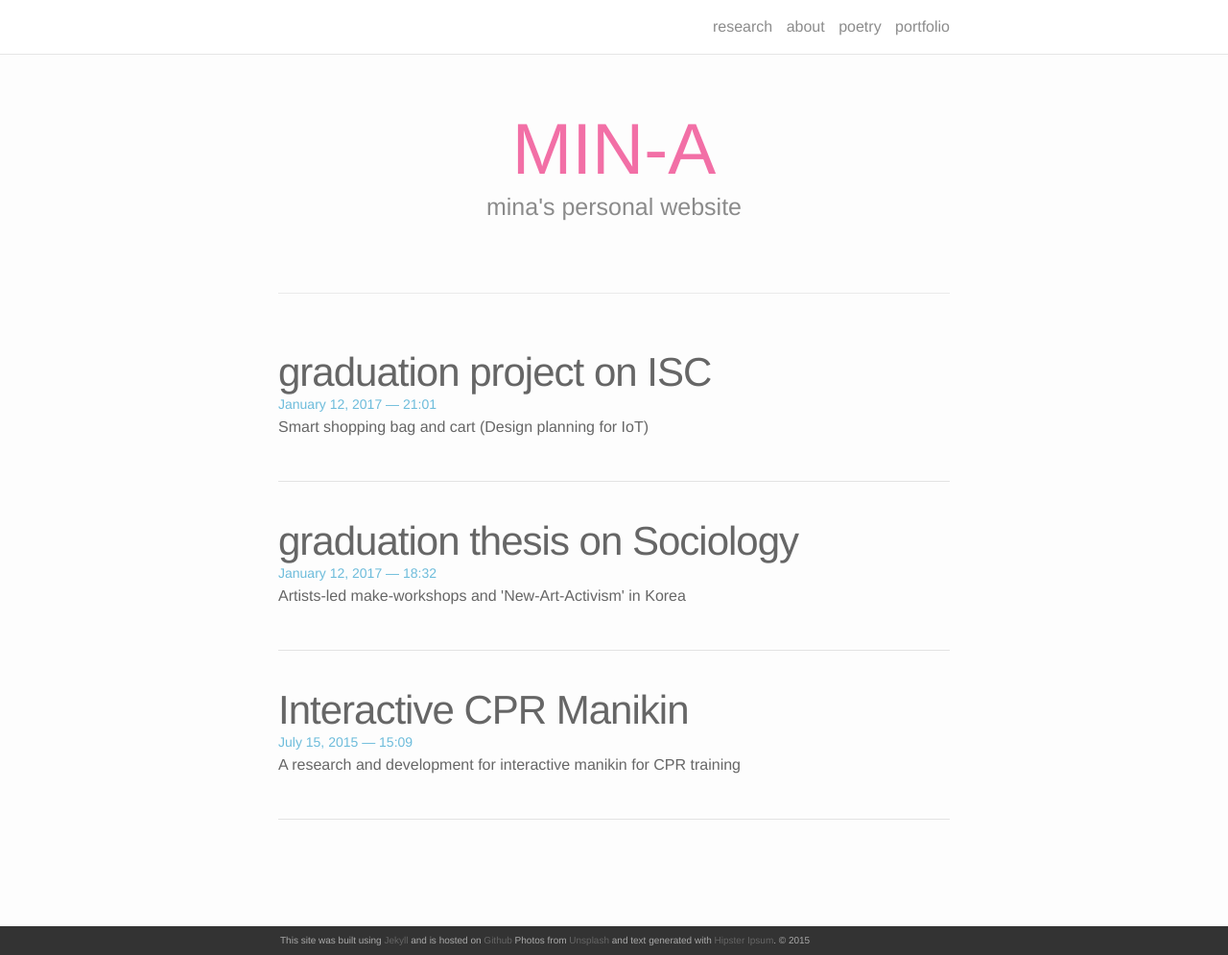
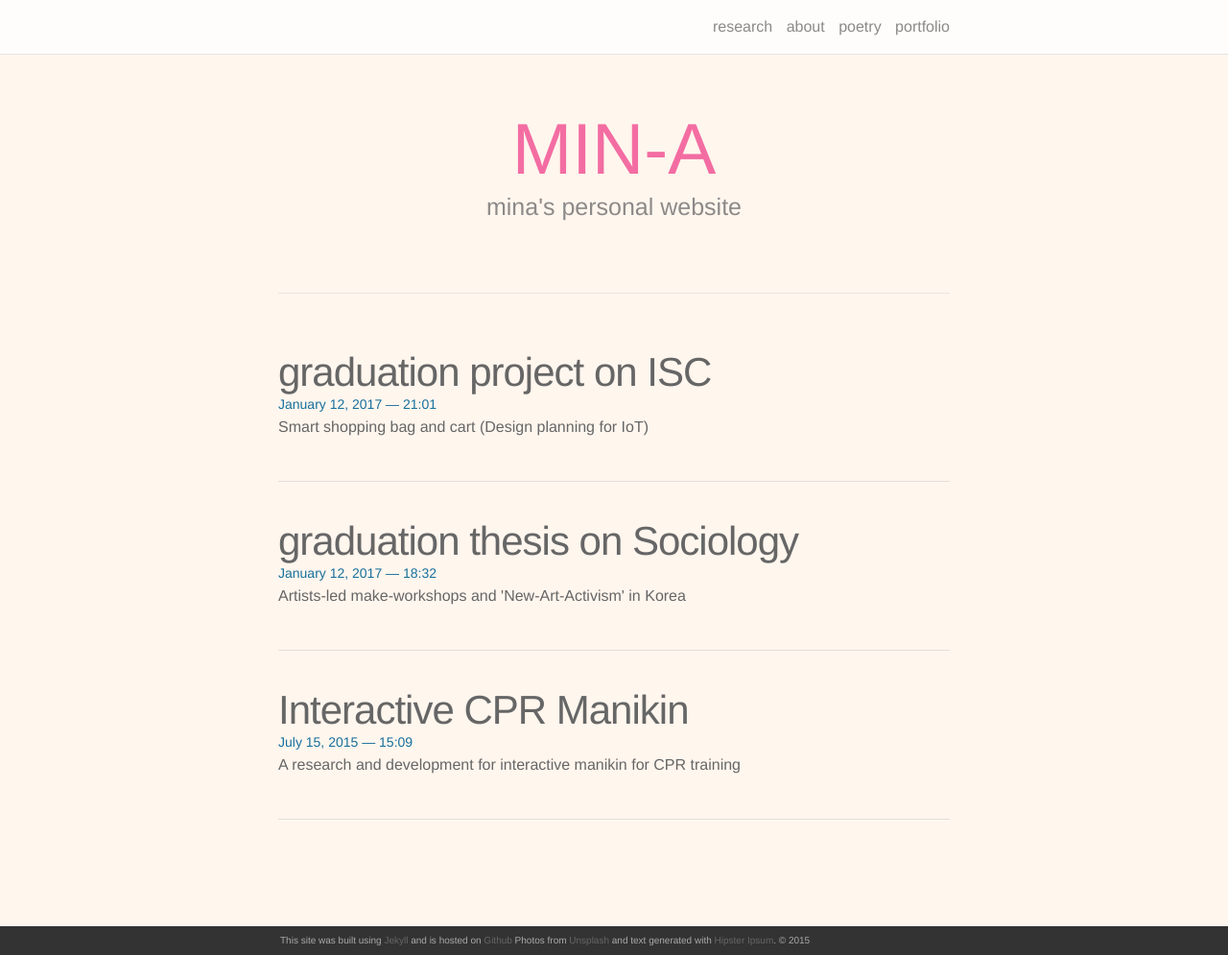
Before and after one commit to lucid2713/lucid2713.github.io, a Jekyll site: the page built from index.html, in a window 1280 px wide and 995 px high. Shown: the whole window at 96% size. Built offline with Jekyll 4.4.1, drawn with Linux system fonts in a browser that asks for light colours; nearby versions of some CDN libraries; the list of posts is cut into pages by our own code.

Commit message:
Update main.scss

```diff
--- a/css/main.scss
+++ b/css/main.scss
@@ -13,11 +13,11 @@
 
 $spacing-unit:     30px;
 
-$text-color:       #263545;
-$background-color: #fdfdfd;
-$brand-color:      #c4273c;
+$text-color:       #0C274C;
+$background-color: #FFF6EE;
+$brand-color:      #19BDC4;
 
-$grey-color:       #6dbcdb;
+$grey-color:       #18709C;
 $grey-color-light: lighten($grey-color, 40%);
 $grey-color-dark:  darken($grey-color, 25%);
 
```
